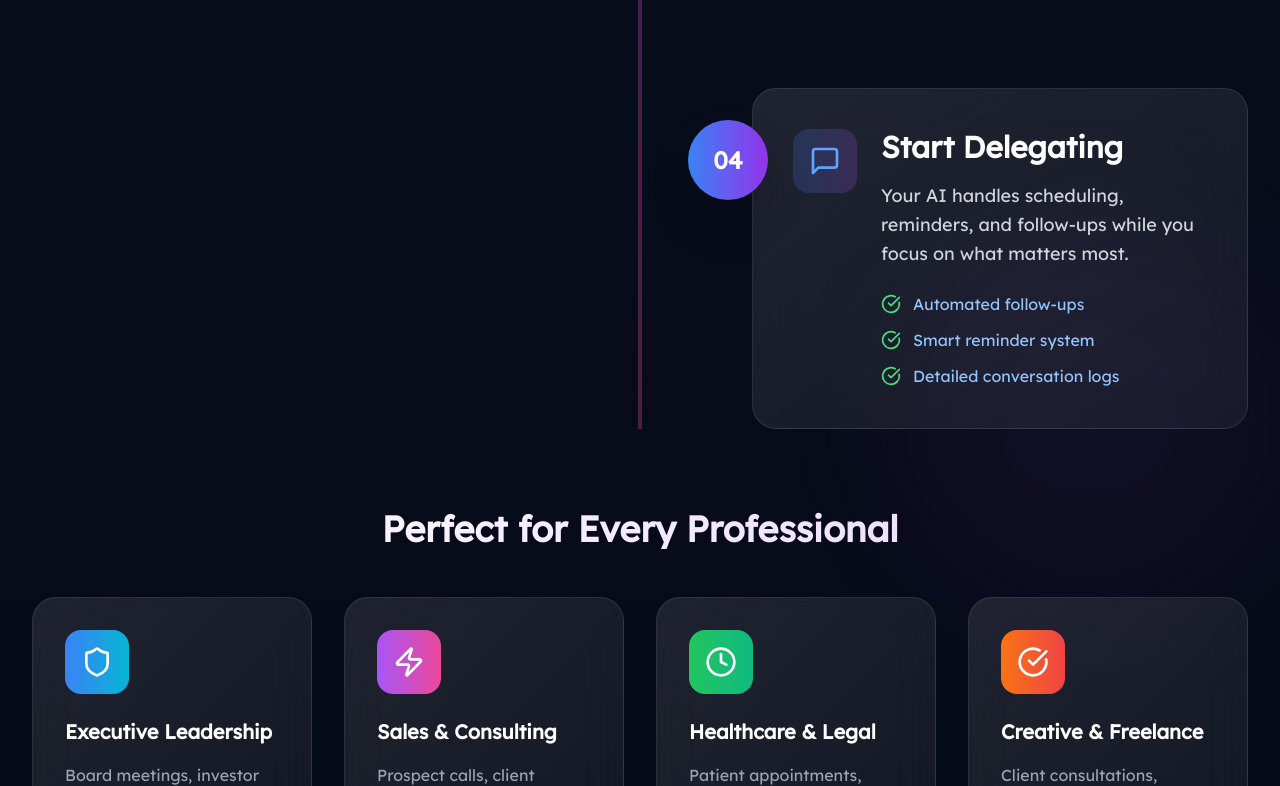
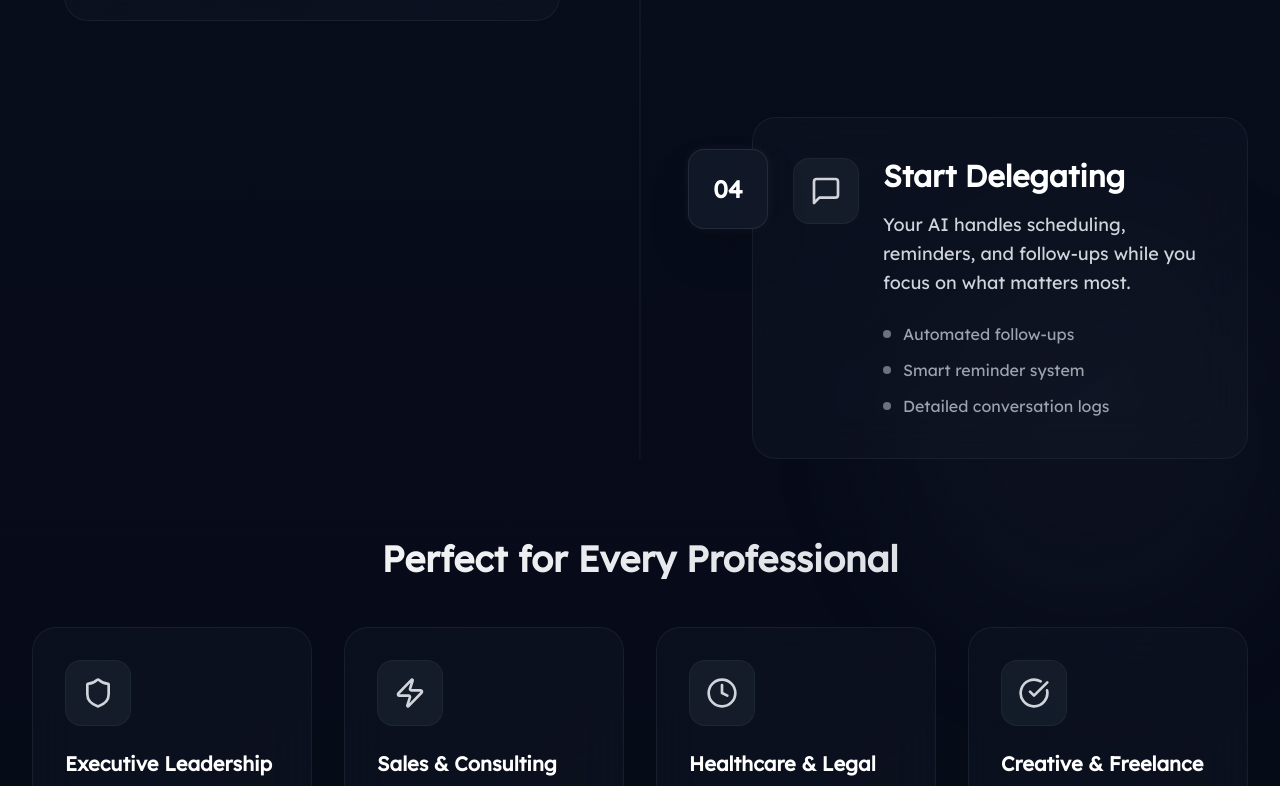
Before and after one commit to kaizen403/ai_sec, a Next.js app: page / in a window 1280 px wide. Shown: the part 4554-5340 px from the top of the page. Built offline with nearby package versions, Linux system fonts and the light colour scheme.

Commit message:
Redesign How It Works with Dark Theme

```diff
--- a/components/HowItWorks.tsx
+++ b/components/HowItWorks.tsx
@@ -56,30 +56,26 @@ const useCases = [
     title: 'Executive Leadership',
     description: 'Board meetings, investor calls, and strategic planning sessions managed seamlessly.',
     icon: Shield,
-    color: 'from-blue-500 to-cyan-500',
   },
   {
     title: 'Sales & Consulting',
     description: 'Prospect calls, client meetings, and proposal follow-ups handled professionally.',
     icon: Zap,
-    color: 'from-purple-500 to-pink-500',
   },
   {
     title: 'Healthcare & Legal',
     description: 'Patient appointments, consultations, and compliance-ready communication.',
     icon: Clock,
-    color: 'from-green-500 to-emerald-500',
   },
   {
     title: 'Creative & Freelance',
     description: 'Client consultations, project kickoffs, and creative briefings scheduled effortlessly.',
     icon: CheckCircle,
-    color: 'from-orange-500 to-red-500',
   },
 ];
 
 // Interactive Step Animation Component
-const StepAnimation = ({ step, index, isActive }: { step: any, index: number, isActive: boolean }) => {
+const StepAnimation = ({ step, index }: { step: any, index: number }) => {
   return (
     <motion.div
       initial={{ opacity: 0, x: index % 2 === 0 ? -100 : 100 }}
@@ -89,28 +85,33 @@ const StepAnimation = ({ step, index, isActive }: { step: any, index: number, is
       className={`relative ${index % 2 === 0 ? 'lg:pr-12' : 'lg:pl-12'}`}
     >
       <div className="group relative">
-        {/* Step Number */}
+        {/* Step Number - Dark Design */}
         <motion.div
           whileHover={{ scale: 1.1 }}
           className="absolute -left-6 lg:-left-8 top-8 z-10"
         >
-          <div className="w-16 h-16 lg:w-20 lg:h-20 bg-gradient-to-r from-blue-500 to-purple-600 rounded-full flex items-center justify-center shadow-2xl">
-            <span className="text-white font-bold text-xl lg:text-2xl font-lexend">{step.number}</span>
+          <div className="relative">
+            {/* Main number container */}
+            <div className="w-16 h-16 lg:w-20 lg:h-20 bg-gray-900/90 backdrop-blur-sm border border-gray-700/50 rounded-2xl flex items-center justify-center shadow-2xl">
+              <span className="text-white font-bold text-xl lg:text-2xl font-lexend">{step.number}</span>
+            </div>
+            {/* Subtle glow effect */}
+            <div className="absolute inset-0 bg-white/5 rounded-2xl blur-sm -z-10"></div>
           </div>
         </motion.div>
 
         {/* Content Card */}
         <motion.div
           whileHover={{ y: -10, scale: 1.02 }}
-          className="bg-gradient-to-br from-white/10 to-white/5 backdrop-blur-xl rounded-3xl p-8 lg:p-10 border border-white/10 hover:border-blue-500/30 transition-all duration-300 ml-6 lg:ml-8"
+          className="bg-gradient-to-br from-gray-900/40 to-gray-800/20 backdrop-blur-xl rounded-3xl p-8 lg:p-10 border border-gray-700/30 hover:border-gray-600/50 transition-all duration-300 ml-6 lg:ml-8"
         >
           <div className="flex items-start gap-6">
             <motion.div
               whileHover={{ rotate: 360 }}
               transition={{ duration: 0.5 }}
-              className="p-4 bg-gradient-to-r from-blue-500/20 to-purple-500/20 rounded-2xl"
+              className="p-4 bg-gray-800/50 border border-gray-700/30 rounded-2xl"
             >
-              <step.icon className="w-8 h-8 text-blue-400" />
+              <step.icon className="w-8 h-8 text-gray-300" />
             </motion.div>
 
             <div className="flex-1">
@@ -125,9 +126,9 @@ const StepAnimation = ({ step, index, isActive }: { step: any, index: number, is
                     whileInView={{ opacity: 1, x: 0 }}
                     transition={{ delay: index * 0.2 + detailIndex * 0.1 }}
                     viewport={{ once: true }}
-                    className="flex items-center gap-3 text-blue-300 font-lexend"
+                    className="flex items-center gap-3 text-gray-400 font-lexend"
                   >
-                    <CheckCircle className="w-5 h-5 text-green-400 flex-shrink-0" />
+                    <div className="w-2 h-2 bg-gray-500 rounded-full flex-shrink-0"></div>
                     {detail}
                   </motion.li>
                 ))}
@@ -150,8 +151,8 @@ export default function HowItWorks() {
     <section id="how-it-works" className="py-20 bg-gradient-to-b from-[#0A0F1F] to-[#060A17] relative overflow-hidden">
       {/* Background Elements */}
       <div className="absolute inset-0">
-        <div className="absolute top-1/4 left-0 w-96 h-96 bg-blue-500/5 rounded-full blur-3xl"></div>
-        <div className="absolute bottom-1/4 right-0 w-96 h-96 bg-purple-500/5 rounded-full blur-3xl"></div>
+        <div className="absolute top-1/4 left-0 w-96 h-96 bg-gray-800/10 rounded-full blur-3xl"></div>
+        <div className="absolute bottom-1/4 right-0 w-96 h-96 bg-gray-700/10 rounded-full blur-3xl"></div>
       </div>
 
       <div className="max-w-7xl mx-auto px-4 sm:px-6 lg:px-8 relative">
@@ -163,7 +164,7 @@ export default function HowItWorks() {
           viewport={{ once: true }}
           className="text-center mb-20"
         >
-          <h2 className="text-5xl md:text-6xl font-lexend font-bold text-transparent bg-clip-text bg-gradient-to-r from-white to-blue-200 mb-6">
+          <h2 className="text-5xl md:text-6xl font-lexend font-bold text-transparent bg-clip-text bg-gradient-to-r from-white to-gray-300 mb-6">
             How It Works
           </h2>
           <p className="text-xl text-gray-300 max-w-3xl mx-auto font-lexend">
@@ -173,14 +174,14 @@ export default function HowItWorks() {
 
         {/* Steps with Timeline */}
         <div ref={ref} className="relative mb-20">
-          {/* Timeline Line */}
-          <div className="hidden lg:block absolute left-1/2 top-0 bottom-0 w-1 bg-gradient-to-b from-blue-500 via-purple-500 to-pink-500 transform -translate-x-1/2 opacity-30"></div>
+          {/* Timeline Line - Dark Theme */}
+          <div className="hidden lg:block absolute left-1/2 top-0 bottom-0 w-px bg-gradient-to-b from-gray-600 via-gray-700 to-gray-800 transform -translate-x-1/2 opacity-50"></div>
 
           <div className="space-y-16 lg:space-y-24">
             {steps.map((step, index) => (
               <div key={index} className={`lg:grid lg:grid-cols-2 lg:gap-16 ${index % 2 === 1 ? 'lg:grid-flow-col-dense' : ''}`}>
                 <div className={index % 2 === 1 ? 'lg:col-start-2' : ''}>
-                  <StepAnimation step={step} index={index} isActive={inView} />
+                  <StepAnimation step={step} index={index} />
                 </div>
               </div>
             ))}
@@ -195,7 +196,7 @@ export default function HowItWorks() {
           viewport={{ once: true }}
           className="mb-16"
         >
-          <h3 className="text-4xl font-lexend font-bold text-center text-transparent bg-clip-text bg-gradient-to-r from-white to-purple-200 mb-12">
+          <h3 className="text-4xl font-lexend font-bold text-center text-transparent bg-clip-text bg-gradient-to-r from-white to-gray-300 mb-12">
             Perfect for Every Professional
           </h3>
 
@@ -210,12 +211,12 @@ export default function HowItWorks() {
                 whileHover={{ y: -10, scale: 1.05 }}
                 className="group relative"
               >
-                <div className="bg-gradient-to-br from-white/10 to-white/5 backdrop-blur-xl rounded-3xl p-8 border border-white/10 hover:border-white/20 transition-all duration-300 h-full">
+                <div className="bg-gradient-to-br from-gray-900/40 to-gray-800/20 backdrop-blur-xl rounded-3xl p-8 border border-gray-700/30 hover:border-gray-600/50 transition-all duration-300 h-full">
                   <motion.div
                     whileHover={{ scale: 1.1, rotate: 5 }}
-                    className={`inline-flex p-4 rounded-2xl bg-gradient-to-r ${useCase.color} mb-6`}
+                    className="inline-flex p-4 rounded-2xl bg-gray-800/50 border border-gray-700/30 mb-6"
                   >
-                    <useCase.icon className="w-8 h-8 text-white" />
+                    <useCase.icon className="w-8 h-8 text-gray-300" />
                   </motion.div>
 
                   <h4 className="text-xl font-bold text-white mb-4 font-lexend">{useCase.title}</h4>
@@ -232,17 +233,17 @@ export default function HowItWorks() {
           whileInView={{ opacity: 1, scale: 1 }}
           transition={{ duration: 0.8 }}
           viewport={{ once: true }}
-          className="relative overflow-hidden rounded-3xl bg-gradient-to-r from-blue-600/20 to-purple-600/20 border border-white/10 p-12 text-center"
+          className="relative overflow-hidden rounded-3xl bg-gradient-to-r from-gray-900/60 to-gray-800/40 border border-gray-700/30 p-12 text-center"
         >
           <motion.div
             animate={{ rotate: [0, 360] }}
-            transition={{ duration: 20, repeat: Infinity, ease: "linear" }}
-            className="absolute top-4 right-4 w-32 h-32 bg-blue-500/10 rounded-full blur-2xl"
+            transition={{ duration: 30, repeat: Infinity, ease: "linear" }}
+            className="absolute top-4 right-4 w-32 h-32 bg-gray-700/20 rounded-full blur-2xl"
           />
           <motion.div
             animate={{ rotate: [360, 0] }}
-            transition={{ duration: 25, repeat: Infinity, ease: "linear" }}
-            className="absolute bottom-4 left-4 w-40 h-40 bg-purple-500/10 rounded-full blur-2xl"
+            transition={{ duration: 35, repeat: Infinity, ease: "linear" }}
+            className="absolute bottom-4 left-4 w-40 h-40 bg-gray-600/20 rounded-full blur-2xl"
           />
 
           <div className="relative z-10">
@@ -254,9 +255,9 @@ export default function HowItWorks() {
             </p>
 
             <motion.button
-              whileHover={{ scale: 1.05, boxShadow: "0 0 30px rgba(147, 51, 234, 0.5)" }}
+              whileHover={{ scale: 1.05, boxShadow: "0 0 30px rgba(255, 255, 255, 0.1)" }}
               whileTap={{ scale: 0.95 }}
-              className="group inline-flex items-center gap-3 bg-gradient-to-r from-purple-500 to-pink-500 text-white px-8 py-4 rounded-full font-bold text-lg shadow-2xl font-lexend"
+              className="group inline-flex items-center gap-3 bg-white/10 backdrop-blur-sm border border-white/20 text-white px-8 py-4 rounded-full font-bold text-lg hover:bg-white/20 transition-all font-lexend"
             >
               <PlayCircle className="w-6 h-6 group-hover:scale-110 transition-transform" />
               Watch 2-Minute Demo
```
